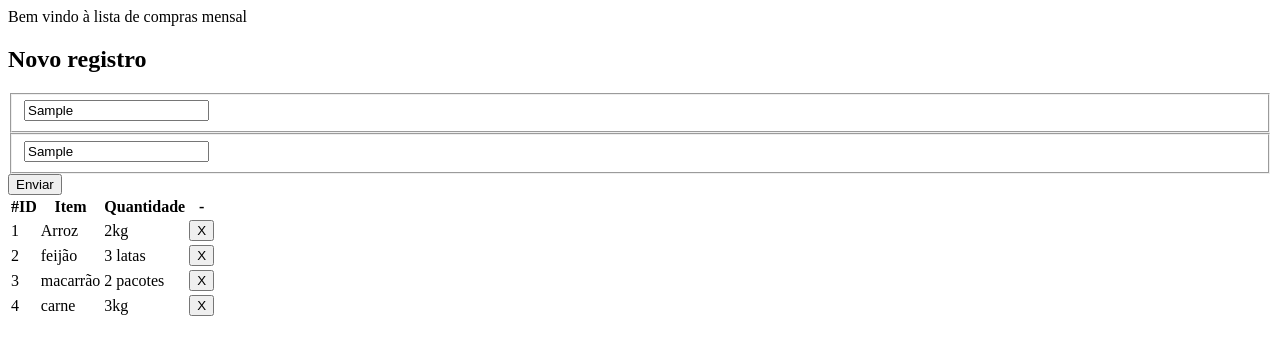
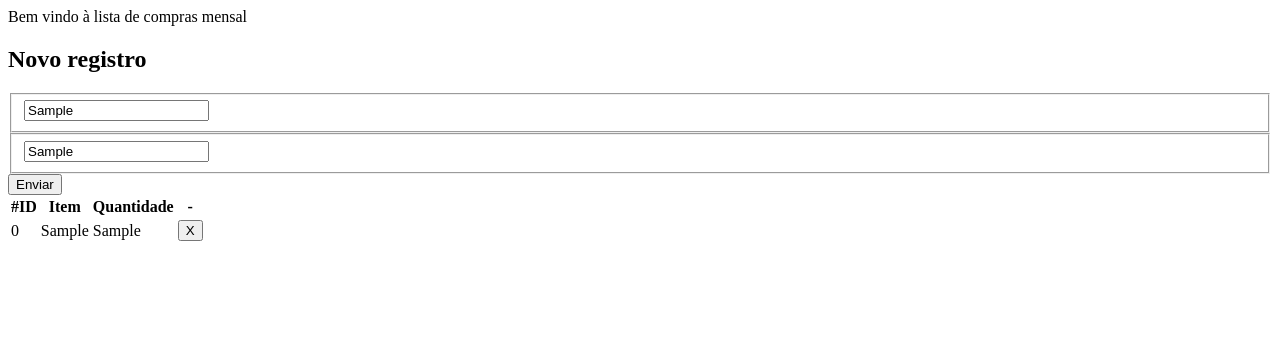
Before and after one commit to devYuriLopes/listaCompras, a plain HTML site: page index.html in a window 1280 px wide. Both pictures are taken after typing "Sample", "Sample" into the empty fields and a click on the button "Enviar". Drawn offline with Linux system fonts and the light colour scheme.

Commit message:
segundo envio

```diff
--- a/index.html
+++ b/index.html
@@ -53,33 +53,6 @@
                 <th class="dashboard__cabecalho"> Quantidade </th>
                 <th class="dashboard__cabecalho"> - </th>
             </tr>
-            <tr>
-                <td> 1 </td>
-                <td> Arroz </td>
-                <td> 2kg </td>
-                <td> <button class="botaoDeleta"> X </button> </td>
-            </tr>
-
-            <tr>
-                <td> 2 </td>
-                <td> feijão </td>
-                <td> 3 latas </td>
-                <td> <button class="botaoDeleta"> X </button> </td>
-            </tr>
-
-            <tr>
-                <td> 3 </td>
-                <td> macarrão </td>
-                <td> 2 pacotes   </td>
-                <td> <button class="botaoDeleta"> X </button> </td>
-            </tr>
-
-            <tr>
-                <td> 4</td>
-                <td> carne </td>
-                <td> 3kg </td>
-                <td> <button class="botaoDeleta"> X </button> </td>
-            </tr>
 
         </table>
 
--- a/index.js
+++ b/index.js
@@ -1,8 +1,17 @@
 let $campoItem = document.querySelector('.item__compra');
 let $campoQuantidade = document.querySelector('.quantidade__compra');
 let $btnEnviar = document.querySelector('#envia__registro');
+let $form = document.querySelector('.tabela__registros');
+let listaDeCompras = [];
 
 $btnEnviar.addEventListener('click', function (event) {
     event.preventDefault()
-    console.log($campoItem.value, $campoQuantidade.value);
+    $form.insertAdjacentHTML('beforeend', `
+    <tr>
+                <td> ${listaDeCompras.length} </td>
+                <td> ${$campoItem.value}  </td>
+                <td> ${$campoQuantidade.value}  </td>
+                <td> <button class="botaoDeleta"> X </button> </td>
+            </tr>
+    `)
 })
```
